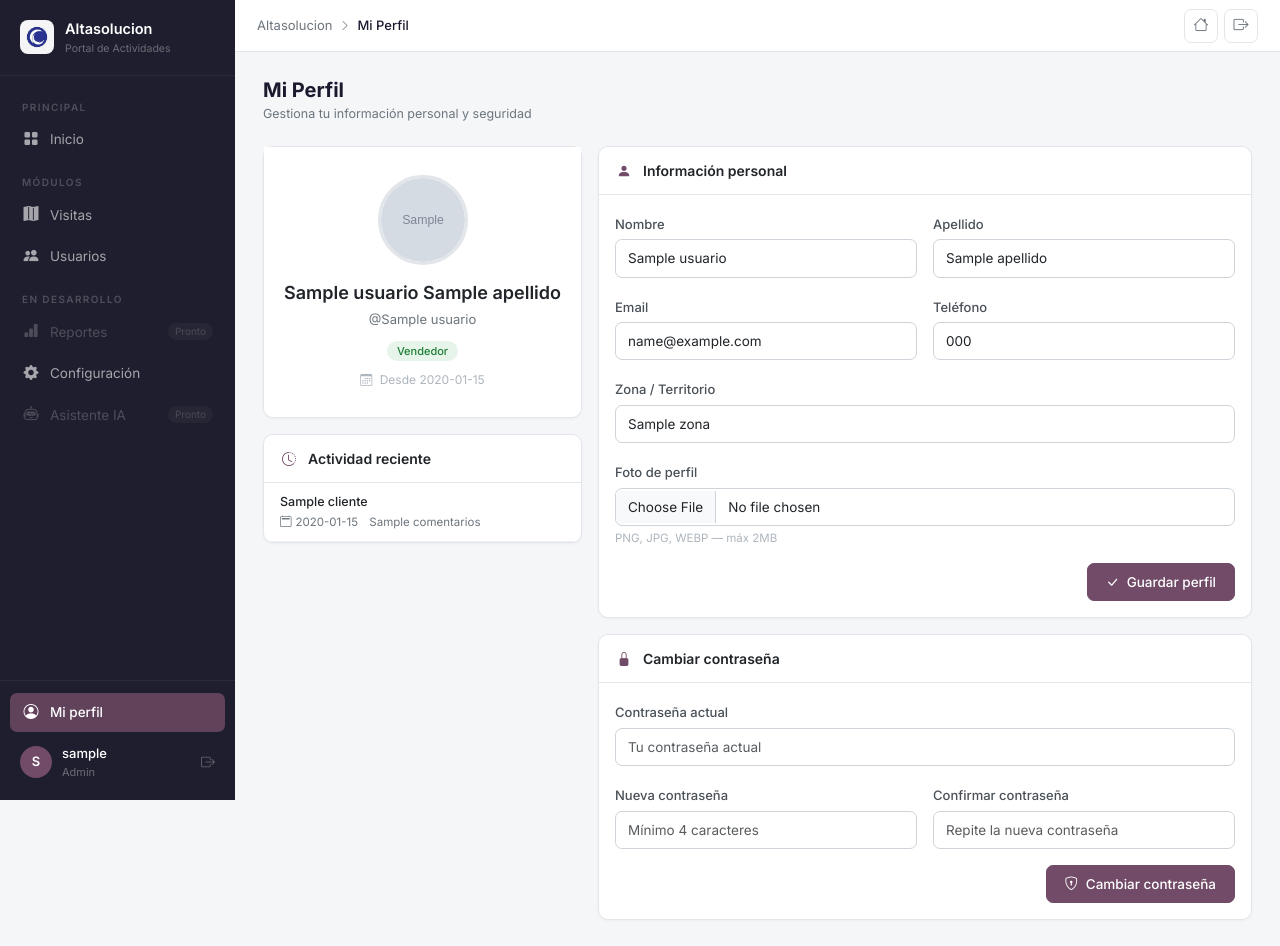
After one commit to epachecoosnaya/Demos_Activities, a Flask app: page /perfil in a window 1280 px wide. The commit adds this page. Run offline with Flask 3, Linux system fonts and the light colour scheme; the visitor is signed in with stand-in values (Sample User, id 1); grey boxes marked "Sample" are stand-in pictures; a database or web service that is not in the repository returns one stand-in record (values such as "Sample title"); some libraries are stand-ins or nearby versions.

Commit message:
Add files via upload

```diff
--- a/app.py
+++ b/app.py
@@ -346,5 +346,118 @@ def actualizar_usuario():
     return redirect(url_for("usuarios"))
 
 
+
+# ── PERFIL ────────────────────────────────────────────────
+@app.route("/perfil", methods=["GET","POST"])
+def perfil():
+    if not logged_in(): return redirect(url_for("login"))
+    uid = session["user_id"]
+    user = query("SELECT * FROM usuarios WHERE id=%s", (uid,), fetchone=True)
+
+    if request.method == "POST":
+        accion = request.form.get("accion","")
+
+        if accion == "perfil":
+            nombre   = request.form.get("nombre","").strip()
+            apellido = request.form.get("apellido","").strip()
+            email    = request.form.get("email","").strip()
+            telefono = request.form.get("telefono","").strip()
+            zona     = request.form.get("zona","").strip()
+            foto_url = user.get("foto_url") or ""
+            foto = request.files.get("foto_perfil")
+            if foto and foto.filename and allowed_file(foto.filename):
+                try:
+                    ext  = foto.filename.rsplit(".",1)[1].lower()
+                    name = f"perfil_{uid}_{uuid.uuid4().hex}.{ext}"
+                    data = foto.read()
+                    supabase.storage.from_("avatares").upload(name, data, {"content-type": f"image/{ext}"})
+                    foto_url = supabase.storage.from_("avatares").get_public_url(name)
+                except Exception as e:
+                    flash(f"Error subiendo foto: {e}", "danger")
+            try:
+                query("UPDATE usuarios SET nombre=%s,apellido=%s,email=%s,telefono=%s,zona=%s,foto_url=%s WHERE id=%s",
+                      (nombre,apellido,email,telefono,zona,foto_url,uid), commit=True)
+                flash("Perfil actualizado correctamente", "success")
+            except Exception:
+                flash("El email ya esta en uso.", "danger")
+
+        elif accion == "password":
+            actual   = request.form.get("password_actual","")
+            nueva    = request.form.get("password_nueva","")
+            confirma = request.form.get("password_confirma","")
+            if not check_password_hash(user["password"], actual):
+                flash("La contrasena actual es incorrecta.", "danger")
+            elif nueva != confirma:
+                flash("Las contrasenas nuevas no coinciden.", "danger")
+            elif len(nueva) < 4:
+                flash("La contrasena debe tener al menos 4 caracteres.", "danger")
+            else:
+                query("UPDATE usuarios SET password=%s WHERE id=%s",
+                      (generate_password_hash(nueva), uid), commit=True)
+                flash("Contrasena cambiada correctamente", "success")
+
+        return redirect(url_for("perfil"))
+
+    historial = query("""SELECT fecha, cliente, comentarios FROM actividades
+                         WHERE usuario_id=%s ORDER BY fecha DESC LIMIT 10""",
+                      (uid,), fetchall=True)
+    return render_template("perfil.html", empresa=EMPRESA, logo=LOGO, user=user, historial=historial)
+
+
+# ── CONFIGURACION (solo admin) ─────────────────────────────
+@app.route("/configuracion", methods=["GET","POST"])
+def configuracion():
+    if not logged_in(): return redirect(url_for("login"))
+    if not is_admin(): abort(403)
+    config = query("SELECT * FROM config WHERE id=1", fetchone=True)
+    if not config:
+        query("INSERT INTO config (id,empresa,logo_url,color_primario,descripcion) VALUES (1,%s,%s,%s,%s)",
+              (EMPRESA,"","#714B67",""), commit=True)
+        config = query("SELECT * FROM config WHERE id=1", fetchone=True)
+
+    if request.method == "POST":
+        empresa     = request.form.get("empresa","").strip() or EMPRESA
+        color       = request.form.get("color_primario","#714B67").strip()
+        descripcion = request.form.get("descripcion","").strip()
+        logo_url    = config.get("logo_url","")
+        logo = request.files.get("logo")
+        if logo and logo.filename and allowed_file(logo.filename):
+            try:
+                ext  = logo.filename.rsplit(".",1)[1].lower()
+                name = f"logo_{uuid.uuid4().hex}.{ext}"
+                data = logo.read()
+                supabase.storage.from_("avatares").upload(name, data, {"content-type": f"image/{ext}"})
+                logo_url = supabase.storage.from_("avatares").get_public_url(name)
+            except Exception as e:
+                flash(f"Error subiendo logo: {e}", "danger")
+        query("UPDATE config SET empresa=%s,logo_url=%s,color_primario=%s,descripcion=%s WHERE id=1",
+              (empresa,logo_url,color,descripcion), commit=True)
+        flash("Configuracion guardada", "success")
+        return redirect(url_for("configuracion"))
+
+    stats = {
+        "usuarios": query("SELECT COUNT(*) AS c FROM usuarios WHERE activo=1", fetchone=True)["c"],
+        "visitas":  query("SELECT COUNT(*) AS c FROM actividades", fetchone=True)["c"],
+        "fotos":    query("SELECT COUNT(*) AS c FROM fotos", fetchone=True)["c"],
+    }
+    return render_template("configuracion.html", empresa=EMPRESA, logo=LOGO, config=config, stats=stats)
+
+
+# ── OLVIDE PASSWORD ────────────────────────────────────────
+@app.route("/olvide-password", methods=["GET","POST"])
+def olvide_password():
+    msg = None
+    if request.method == "POST":
+        email = request.form.get("email","").strip()
+        user  = query("SELECT * FROM usuarios WHERE email=%s AND activo=1", (email,), fetchone=True)
+        msg   = "Si el email existe, contacta al administrador para restablecer tu contrasena."
+        if user:
+            try:
+                query("INSERT INTO solicitudes_reset (usuario_id,email,fecha) VALUES (%s,%s,%s)",
+                      (user["id"],email,datetime.now().strftime("%Y-%m-%d %H:%M")), commit=True)
+            except Exception:
+                pass
+    return render_template("olvide_password.html", empresa=EMPRESA, logo=LOGO, msg=msg)
+
 if __name__ == "__main__":
     app.run(debug=True)
--- a/templates/base.html
+++ b/templates/base.html
@@ -213,11 +213,16 @@
 
     <div class="nav-section">En desarrollo</div>
     <a class="nav-link-item disabled"><i class="bi bi-bar-chart-fill"></i> Reportes <span class="nav-badge">Pronto</span></a>
-    <a class="nav-link-item disabled"><i class="bi bi-gear-fill"></i> Configuración <span class="nav-badge">Pronto</span></a>
+    <a href="{{ url_for('configuracion') }}" class="nav-link-item {% if request.endpoint == 'configuracion' %}active{% endif %}">
+      <i class="bi bi-gear-fill"></i> Configuración
+    </a>
     <a class="nav-link-item disabled"><i class="bi bi-robot"></i> Asistente IA <span class="nav-badge">Pronto</span></a>
   </nav>
 
   <div class="sidebar-user">
+    <a href="{{ url_for('perfil') }}" class="nav-link-item {% if request.endpoint == 'perfil' %}active{% endif %}" style="margin-bottom:4px;">
+      <i class="bi bi-person-circle"></i> Mi perfil
+    </a>
     <div class="user-row" onclick="window.location='{{ url_for('logout') }}'">
       <div class="user-avatar">{{ session.get('usuario', 'U')[0]|upper }}</div>
       <div style="flex:1;min-width:0;">
--- a/templates/login.html
+++ b/templates/login.html
@@ -114,6 +114,9 @@
       </div>
     </div>
     <button type="submit" class="btn-login">Entrar al portal</button>
+    <div style="text-align:center;margin-top:14px;">
+      <a href="/olvide-password" style="font-size:13px;color:#714B67;text-decoration:none;">¿Olvidaste tu contraseña?</a>
+    </div>
   </form>
 
   <div class="demo-creds">
--- /dev/null
+++ b/templates/perfil.html
@@ -0,0 +1,142 @@
+{% extends "base.html" %}
+{% block title %}Mi Perfil{% endblock %}
+{% block breadcrumb %}Mi Perfil{% endblock %}
+
+{% block content %}
+<div class="page-hdr">
+  <div class="page-hdr-left">
+    <h1>Mi Perfil</h1>
+    <p>Gestiona tu información personal y seguridad</p>
+  </div>
+</div>
+
+<div class="row g-3">
+
+  <!-- AVATAR + INFO -->
+  <div class="col-md-4">
+    <div class="card">
+      <div class="card-body" style="text-align:center;padding:28px 20px;">
+        {% if user.foto_url %}
+        <img src="{{ user.foto_url }}" style="width:90px;height:90px;border-radius:50%;object-fit:cover;border:3px solid #e2e5e9;margin-bottom:14px;">
+        {% else %}
+        <div style="width:90px;height:90px;border-radius:50%;background:#714B67;display:flex;align-items:center;justify-content:center;font-size:36px;font-weight:700;color:#fff;margin:0 auto 14px;">
+          {{ user.usuario[0]|upper }}
+        </div>
+        {% endif %}
+        <div style="font-size:18px;font-weight:600;">{{ user.nombre }} {{ user.apellido }}</div>
+        <div style="font-size:13px;color:#6c757d;margin-top:4px;">@{{ user.usuario }}</div>
+        <div style="margin-top:8px;">
+          {% if user.rol == 'admin' %}
+          <span class="badge-admin">Administrador</span>
+          {% elif user.rol == 'gerente' %}
+          <span style="background:#fff3e0;color:#e65100;border-radius:20px;padding:3px 10px;font-size:11px;font-weight:500;">Gerente</span>
+          {% elif user.rol == 'supervisor' %}
+          <span style="background:#f3e5f5;color:#7b1fa2;border-radius:20px;padding:3px 10px;font-size:11px;font-weight:500;">Supervisor</span>
+          {% else %}
+          <span class="badge-vendedor">Vendedor</span>
+          {% endif %}
+        </div>
+        <div style="font-size:12px;color:#adb5bd;margin-top:10px;">
+          <i class="bi bi-calendar3 me-1"></i> Desde {{ user.fecha_creacion[:10] if user.fecha_creacion else '—' }}
+        </div>
+      </div>
+    </div>
+
+    <!-- HISTORIAL -->
+    <div class="card mt-3">
+      <div class="card-header"><i class="bi bi-clock-history me-1" style="color:#714B67;"></i> Actividad reciente</div>
+      <div style="max-height:280px;overflow-y:auto;">
+        {% if historial %}
+        {% for h in historial %}
+        <div style="padding:10px 16px;border-bottom:1px solid #f0f1f3;font-size:12.5px;">
+          <div style="font-weight:500;">{{ h.cliente }}</div>
+          <div style="color:#6c757d;font-size:11.5px;margin-top:2px;">
+            <i class="bi bi-calendar2 me-1"></i>{{ h.fecha[:10] }}
+            <span class="ms-2" style="overflow:hidden;text-overflow:ellipsis;white-space:nowrap;display:inline-block;max-width:140px;vertical-align:bottom;">{{ h.comentarios }}</span>
+          </div>
+        </div>
+        {% endfor %}
+        {% else %}
+        <div style="padding:20px;text-align:center;color:#adb5bd;font-size:13px;">Sin actividad aún</div>
+        {% endif %}
+      </div>
+    </div>
+  </div>
+
+  <!-- FORMULARIOS -->
+  <div class="col-md-8">
+
+    <!-- EDITAR PERFIL -->
+    <div class="card mb-3">
+      <div class="card-header"><i class="bi bi-person-fill me-1" style="color:#714B67;"></i> Información personal</div>
+      <div class="card-body">
+        <form method="POST" enctype="multipart/form-data">
+          <input type="hidden" name="accion" value="perfil">
+          <div class="row g-3">
+            <div class="col-md-6">
+              <label class="form-label">Nombre</label>
+              <input class="form-control" name="nombre" value="{{ user.nombre or '' }}">
+            </div>
+            <div class="col-md-6">
+              <label class="form-label">Apellido</label>
+              <input class="form-control" name="apellido" value="{{ user.apellido or '' }}">
+            </div>
+            <div class="col-md-6">
+              <label class="form-label">Email</label>
+              <input class="form-control" name="email" type="email" value="{{ user.email or '' }}">
+            </div>
+            <div class="col-md-6">
+              <label class="form-label">Teléfono</label>
+              <input class="form-control" name="telefono" value="{{ user.telefono or '' }}" placeholder="+52 555 000 0000">
+            </div>
+            <div class="col-12">
+              <label class="form-label">Zona / Territorio</label>
+              <input class="form-control" name="zona" value="{{ user.zona or '' }}" placeholder="Ej: Norte, CDMX...">
+            </div>
+            <div class="col-12">
+              <label class="form-label">Foto de perfil</label>
+              <input class="form-control" name="foto_perfil" type="file" accept=".png,.jpg,.jpeg,.webp">
+              <div style="font-size:11.5px;color:#adb5bd;margin-top:4px;">PNG, JPG, WEBP — máx 2MB</div>
+            </div>
+          </div>
+          <div style="margin-top:16px;text-align:right;">
+            <button type="submit" class="btn btn-primary">
+              <i class="bi bi-check-lg me-1"></i> Guardar perfil
+            </button>
+          </div>
+        </form>
+      </div>
+    </div>
+
+    <!-- CAMBIAR PASSWORD -->
+    <div class="card">
+      <div class="card-header"><i class="bi bi-lock-fill me-1" style="color:#714B67;"></i> Cambiar contraseña</div>
+      <div class="card-body">
+        <form method="POST">
+          <input type="hidden" name="accion" value="password">
+          <div class="row g-3">
+            <div class="col-12">
+              <label class="form-label">Contraseña actual</label>
+              <input class="form-control" name="password_actual" type="password" required placeholder="Tu contraseña actual">
+            </div>
+            <div class="col-md-6">
+              <label class="form-label">Nueva contraseña</label>
+              <input class="form-control" name="password_nueva" type="password" required placeholder="Mínimo 4 caracteres">
+            </div>
+            <div class="col-md-6">
+              <label class="form-label">Confirmar contraseña</label>
+              <input class="form-control" name="password_confirma" type="password" required placeholder="Repite la nueva contraseña">
+            </div>
+          </div>
+          <div style="margin-top:16px;text-align:right;">
+            <button type="submit" class="btn btn-primary">
+              <i class="bi bi-shield-lock me-1"></i> Cambiar contraseña
+            </button>
+          </div>
+        </form>
+      </div>
+    </div>
+
+  </div>
+</div>
+{% endblock %}
```
Also changed, not shown: templates/configuracion.html (added, +126 -0 lines), templates/olvide_password.html (added, +66 -0 lines).
